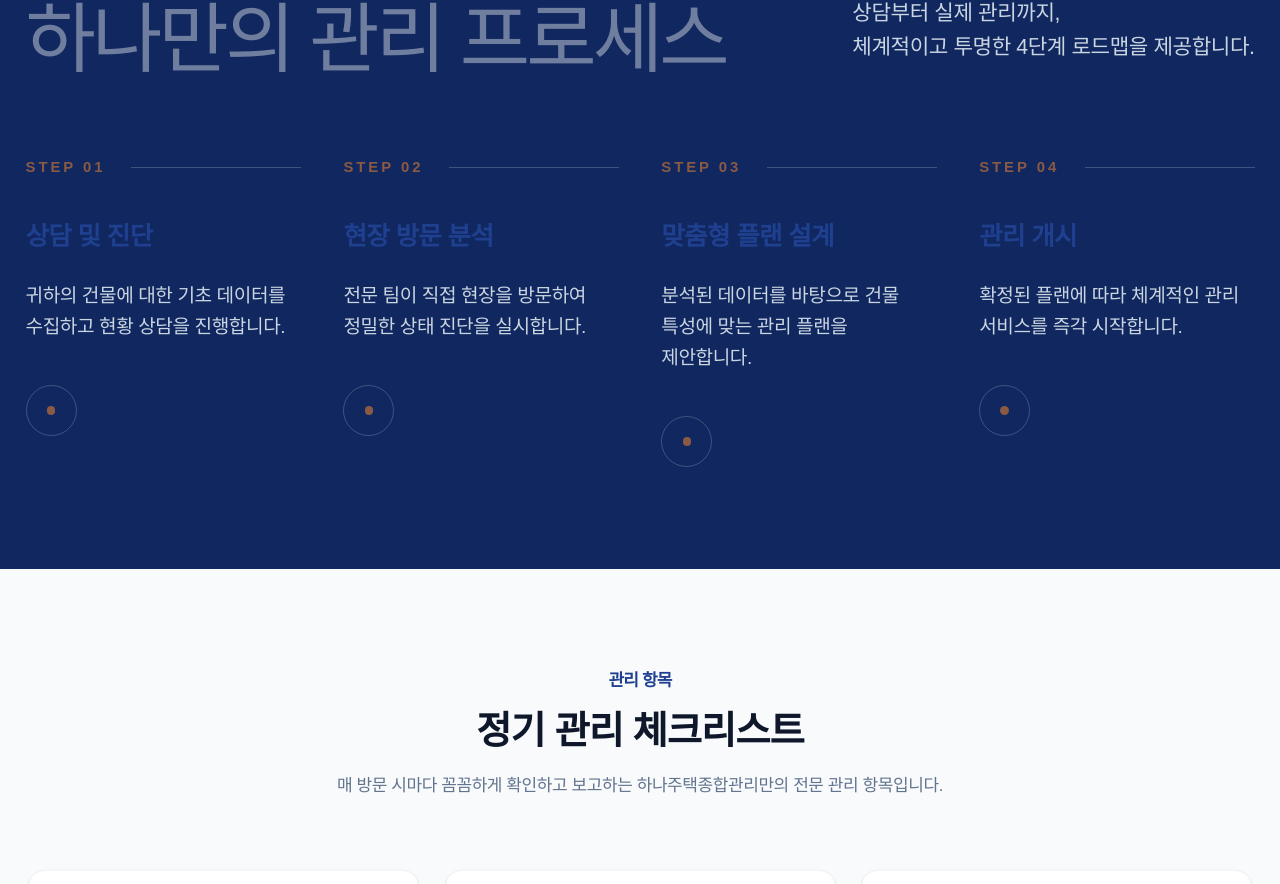
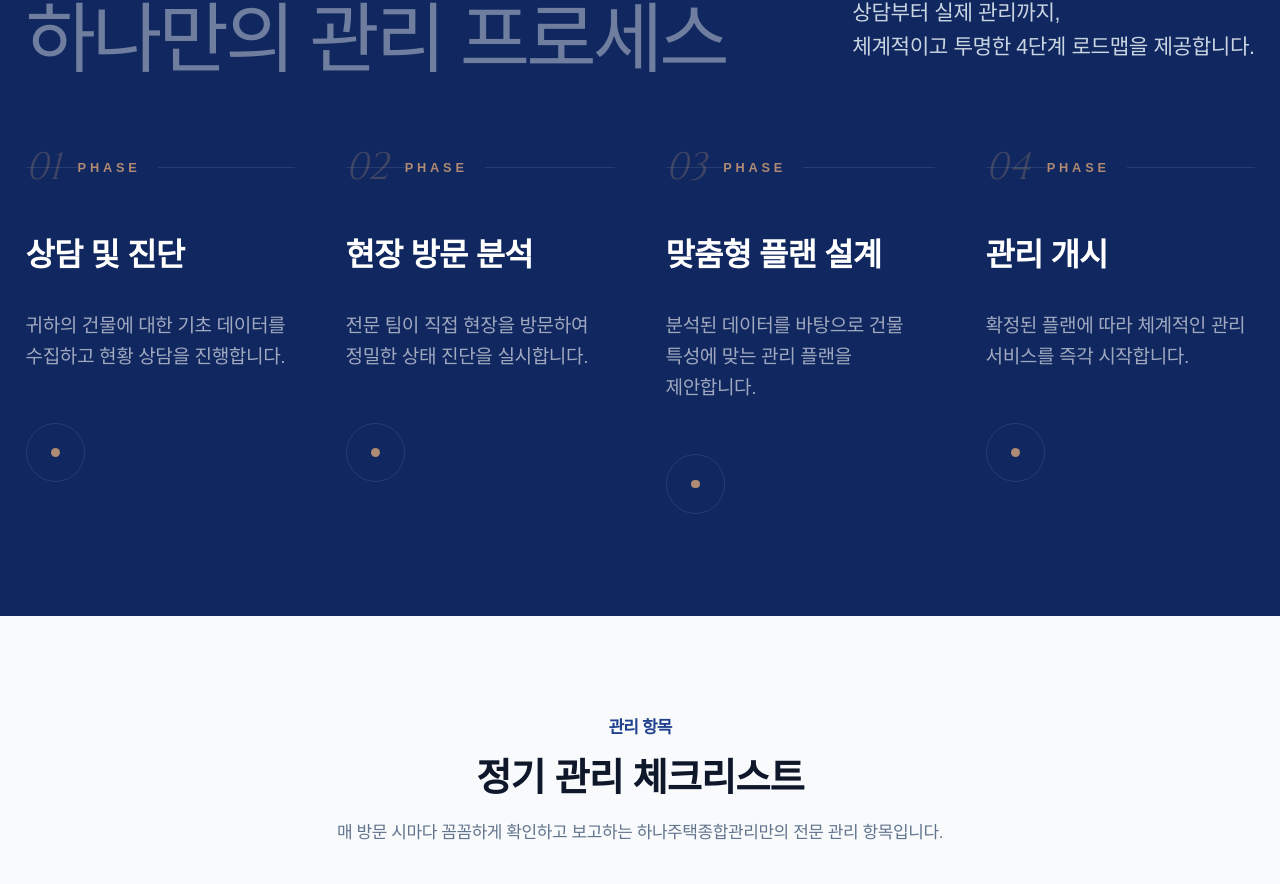
Before and after one commit to DoHyunBak/hana_management, a React (Vite) app: page /services in a window 1280 px wide. Shown: the part 2932-3816 px from the top of the page. Built offline with nearby package versions, Linux system fonts and the light colour scheme; a web font is replaced by a local one.

Commit message:
ux: improve visibility and contrast in ProcessSection for better readability

```diff
--- a/src/components/ProcessSection.tsx
+++ b/src/components/ProcessSection.tsx
@@ -25,21 +25,30 @@ const ProcessSection = () => {
           </p>
         </div>
 
-        <div className="grid md:grid-cols-4 gap-10">
+        <div className="grid md:grid-cols-4 gap-12">
           {steps.map((step, idx) => (
             <motion.div
               key={idx}
               initial={{ opacity: 0, y: 20 }}
               whileInView={{ opacity: 1, y: 0 }}
               transition={{ delay: idx * 0.1 }}
-              className="relative pt-12 border-t border-white/20 group"
+              className="relative pt-16 border-t border-white/10 group hover:border-white/30 transition-all duration-500"
             >
-              <span className="absolute top-0 left-0 -translate-y-1/2 text-sm font-bold tracking-[0.2em] text-secondary bg-primary-dark pr-6 uppercase">Step 0{idx + 1}</span>
-              <h4 className="text-2xl font-bold mb-6 group-hover:text-secondary transition-colors">{step.title}</h4>
-              <p className="text-slate-300 text-lg leading-relaxed mb-10 font-light break-keep">{step.desc}</p>
+              <div className="absolute top-0 left-0 -translate-y-1/2 flex items-center">
+                <span className="text-4xl font-serif italic text-secondary-light/30 mr-4 font-light">0{idx + 1}</span>
+                <span className="text-xs font-bold tracking-[0.3em] text-secondary-light bg-primary-dark pr-4 uppercase">Phase</span>
+              </div>
 
-              <div className="w-12 h-12 rounded-full border border-white/20 flex items-center justify-center group-hover:bg-secondary group-hover:border-secondary transition-all">
-                <div className="w-2 h-2 rounded-full bg-secondary group-hover:bg-white"></div>
+              <h4 className="text-3xl font-bold mb-8 text-white leading-tight tracking-tight group-hover:text-secondary-light transition-colors">
+                {step.title}
+              </h4>
+
+              <p className="text-white/60 text-lg leading-relaxed mb-12 font-light break-keep group-hover:text-white/90 transition-colors">
+                {step.desc}
+              </p>
+
+              <div className="w-14 h-14 rounded-full border border-white/10 flex items-center justify-center group-hover:bg-white group-hover:border-white transition-all duration-500">
+                <div className="w-2 h-2 rounded-full bg-secondary-light group-hover:bg-primary-dark"></div>
               </div>
             </motion.div>
           ))}
```
